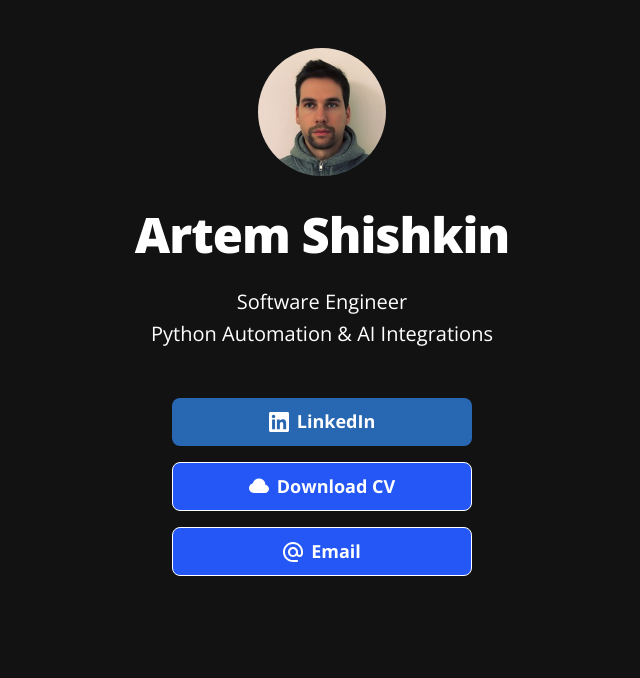
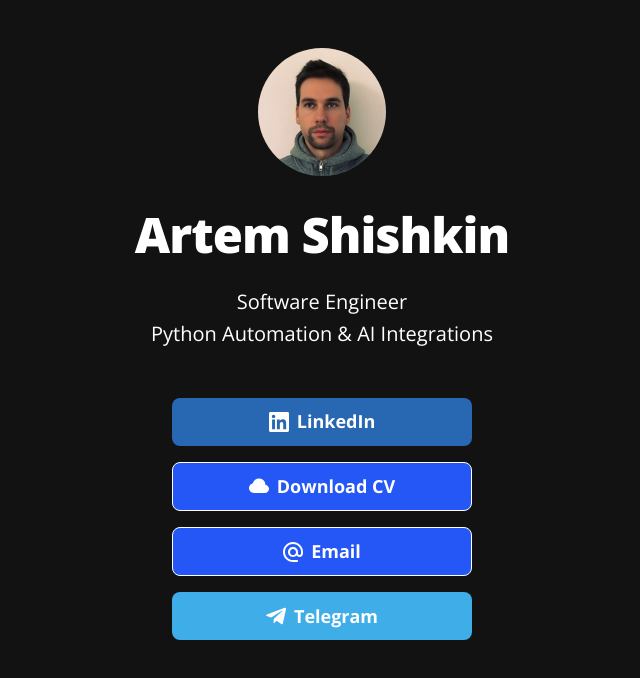
Before and after one commit to ashishkin21/ashishkin21.github.io, a plain HTML site: page index.html in a window 1280 px wide. Shown: the whole page, without its empty margins (318-958 px from the left). Drawn offline with Linux system fonts and the light colour scheme.

Commit message:
Added link to Telegram

```diff
--- a/index.html
+++ b/index.html
@@ -76,6 +76,9 @@
               <!-- Generic Email Alt -->
               <a class="button button-default" href="mailto:ashishkin21@gmail.com" target="_blank" rel="noopener" role="button"><img class="icon" aria-hidden="true" src="images/icons/generic-email-alt.svg" alt="Email Icon">Email</a>
 
+              <!-- Telegram -->
+              <a class="button button-telegram" href="https://t.me/ashishkin21" target="_blank" rel="noopener" role="button"><img class="icon" aria-hidden="true" src="images/icons/telegram.svg" alt="Telegram Logo">Telegram</a>
+
               <!-- GitHub -->
               <!-- <a class="button button-github" href="https://github.com/ashishkin21" target="_blank" rel="noopener" role="button"><img class="icon" aria-hidden="true" src="images/icons/github.svg" alt="GitHub Logo">GitHub</a> -->
 
```
